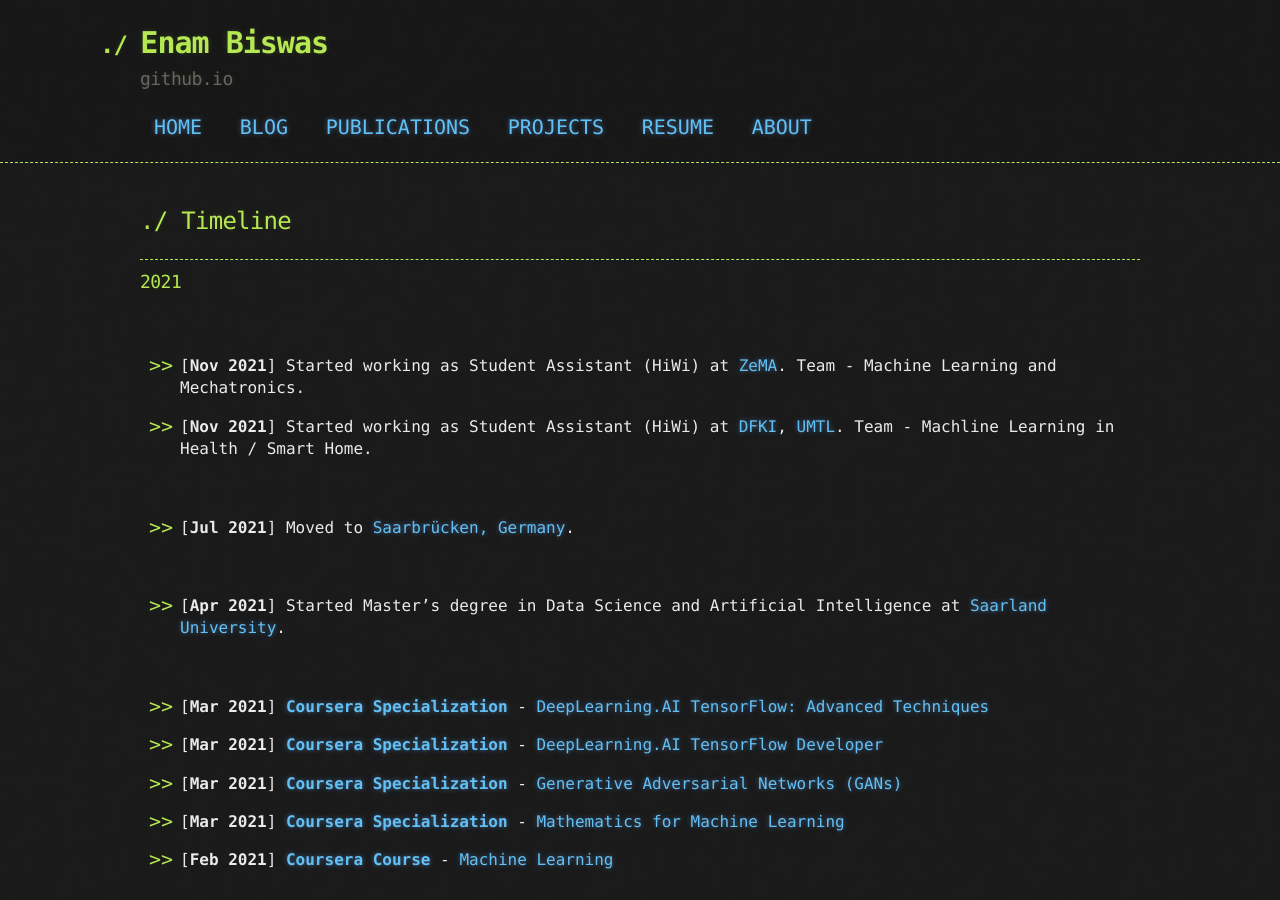
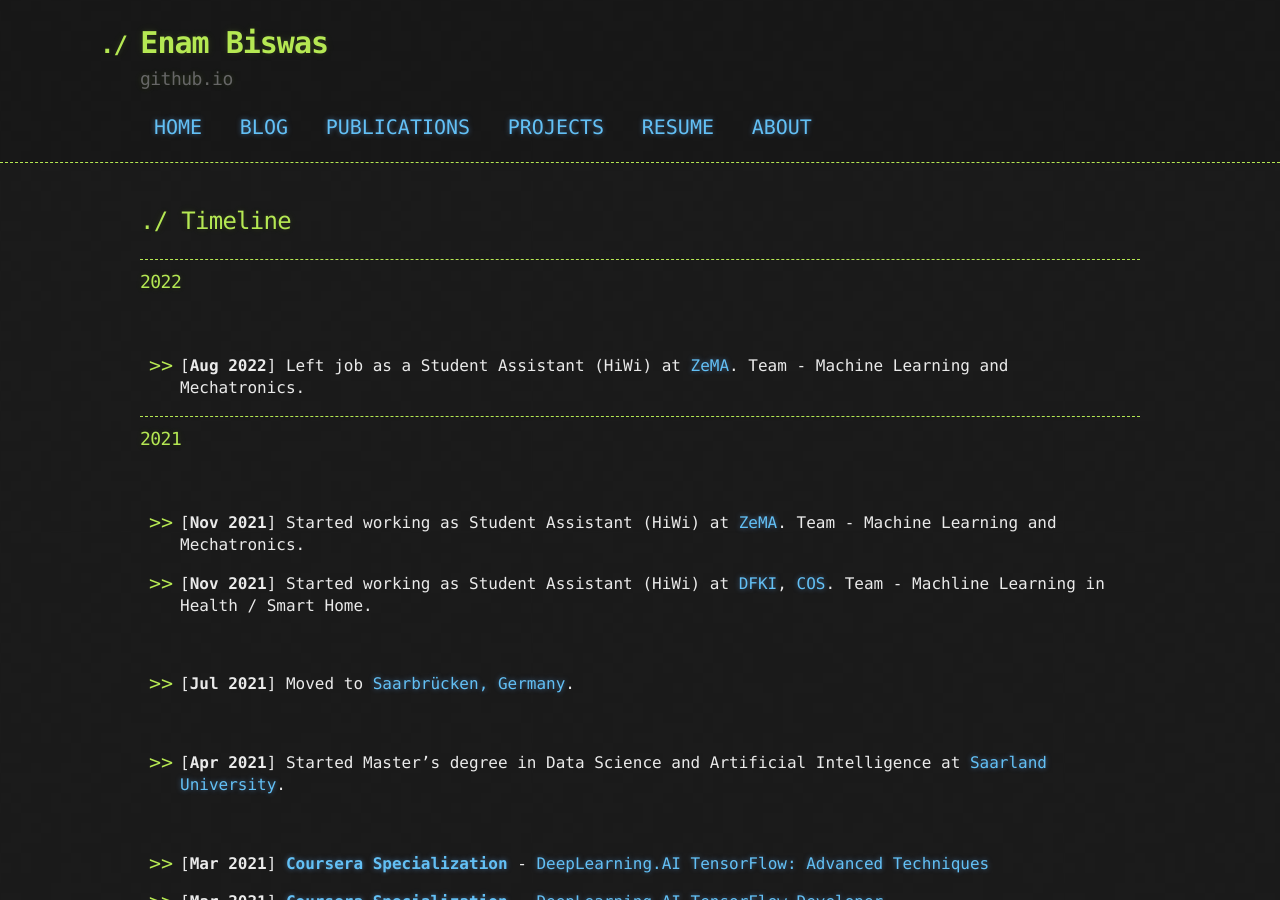
Before and after one commit to e-biswas/e-biswas.github.io, a Jekyll site: the page built from index.md, in a window 1280 px wide and 900 px high. Built offline with Jekyll 4.4.1, drawn with Linux system fonts in a browser that asks for light colours; our own code applies the rules of GitHub Pages for plain Markdown files.

Commit message:
Update index.md
few updates, 2022

```diff
--- a/index.md
+++ b/index.md
@@ -3,6 +3,13 @@ layout: default
 ---
 
 ## ./ Timeline
+---
+### 2022
+
+<br>
+
+* [**Aug 2022**] Left job as a Student Assistant (HiWi) at [ZeMA](https://zema.de/). Team - Machine Learning and Mechatronics.
+
 ---
 ### 2021
 
@@ -10,7 +17,7 @@ layout: default
 
 * [**Nov 2021**] Started working as Student Assistant (HiWi) at [ZeMA](https://zema.de/). Team - Machine Learning and Mechatronics.
 
-* [**Nov 2021**] Started working as Student Assistant (HiWi) at [DFKI](https://www.dfki.de/en/web), [UMTL](https://www.dfki.de/en/web). Team - Machline Learning in Health / Smart Home.
+* [**Nov 2021**] Started working as Student Assistant (HiWi) at [DFKI](https://www.dfki.de/en/web), [COS](https://www.dfki.de/en/web). Team - Machline Learning in Health / Smart Home.
 
 <br>
 
```
